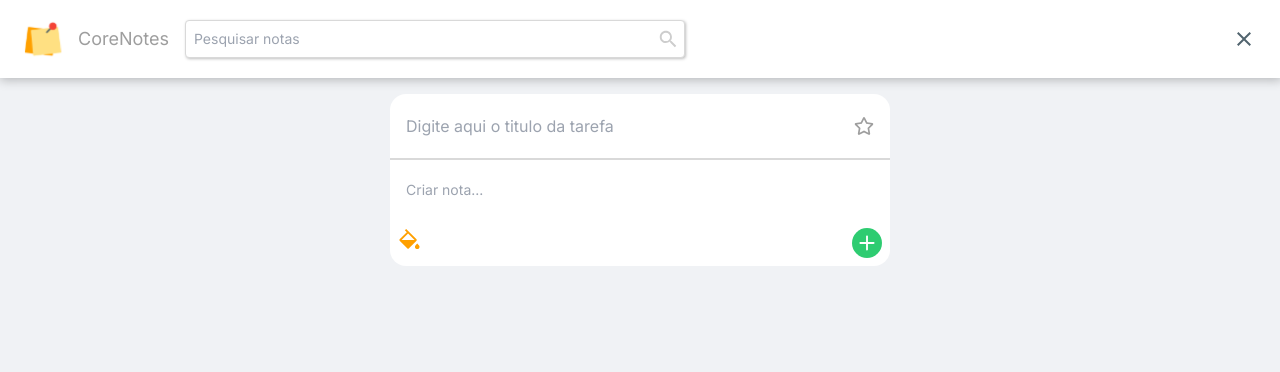
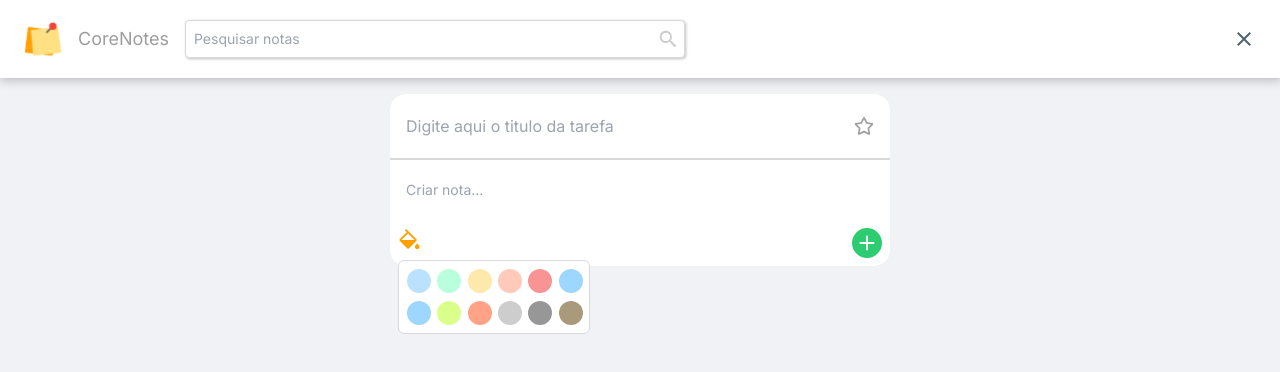
Before and after one commit to devjoselima/corelab-frontend, a React (Vite) app: page / in a window 1280 px wide. Both pictures are taken after a click on the icon 409 px from the left and 239 px from the top of the page. Shown: the top 372 px of the page. Built offline with nearby package versions, Linux system fonts and the light colour scheme; no server answers.

Commit message:
feat: can be add a color in a task

```diff
--- a/src/App.tsx
+++ b/src/App.tsx
@@ -1,6 +1,7 @@
 import { Header } from './components/Header'
 import { TaskInput } from './components/TaskInput'
 import { TaskList } from './components/TaskList'
+import { ColorProvider } from './context/ColorContext'
 import { TaskProvider } from './context/TaskContext'
 
 import { Toaster } from 'sonner'
@@ -8,12 +9,14 @@ import { Toaster } from 'sonner'
 function App() {
     return (
         <TaskProvider>
+            <ColorProvider>
                 <Toaster position="top-right" richColors visibleToasts={1} />
                 <Header />
                 <TaskInput />
                 <div className="md:container mx-auto">
                     <TaskList />
                 </div>
+            </ColorProvider>
         </TaskProvider>
     )
 }
--- a/src/components/ColorPicker/index.tsx
+++ b/src/components/ColorPicker/index.tsx
@@ -1,34 +1,32 @@
+import { useContext } from 'react'
+import ColorContext from '../../context/ColorContext'
+
+import { colors } from '../../utils/colors'
+
 interface ColorPickerProps {
-    onSelectColor: (color: string) => void
+    onSelectColor: () => void
 }
 
 export const ColorPicker = ({ onSelectColor }: ColorPickerProps) => {
-    const colors = [
-        '#BAE2FF',
-        '#B9FFDD',
-        '#FFE8AC',
-        '#FFCAB9',
-        '#F99494',
-        '#9DD6FF',
-        '#9DD6FF',
-        '#DAFF8B',
-        '#FFA285',
-        '#CDCDCD',
-        '#979797',
-        '#A99A7C',
-    ]
+    const { updateColor } = useContext(ColorContext)
+
+    const changeColor = (color: string) => {
+        updateColor(color)
+        onSelectColor()
+    }
 
     return (
         <div className="absolute bg-white p-2 rounded-md border border-gray100 shadow-md z-10 top-0 left-0 mt-8 grid grid-cols-6 gap-2 w-48 ">
-            {colors.map((color, index) => (
+            {colors.map((currentColor, index) => (
                 <div
                     key={index}
                     className="w-6 h-6 rounded-full cursor-pointer"
-                    style={{ backgroundColor: color }}
-                    onClick={() => onSelectColor(color)}
+                    style={{ backgroundColor: currentColor }}
+                    onClick={() => {
+                        changeColor(currentColor)
+                    }}
                 />
             ))}
-            {/* <IoMdClose className="cursor-pointer" onClick={onClose} /> */}
         </div>
     )
 }
--- a/src/components/Task/components/TaskBody/index.tsx
+++ b/src/components/Task/components/TaskBody/index.tsx
@@ -7,6 +7,7 @@ import { IoMdClose } from 'react-icons/io'
 import { RiPaintFill } from 'react-icons/ri'
 import { TfiPencil } from 'react-icons/tfi'
 import { ColorPicker } from '../../../ColorPicker'
+import ColorContext from '../../../../context/ColorContext'
 
 interface TaskBodyProps {
     taskId: string
@@ -15,6 +16,7 @@ interface TaskBodyProps {
 
 export const TaskBody = ({ taskId, description }: TaskBodyProps) => {
     const { editTask, deleteTask } = useContext(TaskContext)
+    const { selectedColor } = useContext(ColorContext)
 
     const [isEditing, setIsEditing] = useState(false)
     const [editedDescription, setEditedDescription] = useState(description)
@@ -44,6 +46,16 @@ export const TaskBody = ({ taskId, description }: TaskBodyProps) => {
         await deleteTask(taskId)
     }
 
+    const handleChangeColor = async () => {
+        try {
+            await editTask(taskId, { color: selectedColor })
+
+            setIsColorPickerOpen(false)
+        } catch (error) {
+            console.error('Error edit task color:', error)
+        }
+    }
+
     const editingTask = () => {
         setIsEditing(true)
         toast.warning('Editando tarefa...')
@@ -51,10 +63,6 @@ export const TaskBody = ({ taskId, description }: TaskBodyProps) => {
 
     const handleColorPickerToggle = () => {
         setIsColorPickerOpen(!isColorPickerOpen)
-    }
-
-    const handleColorSelect = () => {
-        setIsColorPickerOpen(false)
     }
 
     return (
@@ -95,11 +103,11 @@ export const TaskBody = ({ taskId, description }: TaskBodyProps) => {
                     <div className="relative">
                         <RiPaintFill
                             size={20}
-                            className="text-orange400 cursor-pointer relative"
+                            className="text-orange400 cursor-pointer"
                             onClick={handleColorPickerToggle}
                         />
                         {isColorPickerOpen && (
-                            <ColorPicker onSelectColor={handleColorSelect} />
+                            <ColorPicker onSelectColor={handleChangeColor} />
                         )}
                     </div>
                 </div>
--- a/src/components/Task/index.tsx
+++ b/src/components/Task/index.tsx
@@ -26,7 +26,8 @@ export const Task = () => {
             {filteredTasks.map((task) => (
                 <div
                     key={task.id}
-                    className="md:w-[390px] md:mx-0 mx-auto mb-4 h-[437.59px] max-w-[90%] w-[400px] bg-white rounded-[25px] shadow"
+                    className="md:w-[390px] md:mx-0 mx-auto mb-4 h-[437.59px] max-w-[90%] w-[400px rounded-[25px] shadow"
+                    style={{ backgroundColor: task.color }}
                 >
                     <TaskHeader title={task.title} taskId={task.id} />
                     <TaskBody description={task.description} taskId={task.id} />
--- a/src/components/TaskInput/index.tsx
+++ b/src/components/TaskInput/index.tsx
@@ -1,4 +1,5 @@
 import { useContext, useState } from 'react'
+import ColorContext from '../../context/ColorContext'
 import { toast } from 'sonner'
 
 import TaskContext from '../../context/TaskContext'
@@ -6,24 +7,27 @@ import TaskContext from '../../context/TaskContext'
 import { FaRegStar, FaStar } from 'react-icons/fa'
 import { RiPaintFill } from 'react-icons/ri'
 import { IoIosAdd } from 'react-icons/io'
+import { ColorPicker } from '../ColorPicker'
 
 export const TaskInput = () => {
     const { createTask } = useContext(TaskContext)
+    const { selectedColor } = useContext(ColorContext)
 
     const [taskTitle, setTaskTitle] = useState('')
     const [taskDescription, setTaskDescription] = useState('')
+    const [isColorPickerOpen, setIsColorPickerOpen] = useState(false)
 
     const [isFavorited, setIsFavorited] = useState(false)
 
     const handleAddTask = async (
         title: string,
         description: string,
+        color: string,
         isFavorited: boolean
     ) => {
         if (description.length < 1 || title.length < 1) {
             toast.error('Preencha todos os campos!')
         } else {
-            const color = 'blue'
             console.log(isFavorited)
             await createTask(title, description, color, isFavorited)
             toast.success('Tarefa criada com sucesso!')
@@ -33,6 +37,11 @@ export const TaskInput = () => {
     const handleFavoriteTask = () => {
         setIsFavorited((prevState) => !prevState)
     }
+
+    const handleColorPickerToggle = () => {
+        setIsColorPickerOpen(!isColorPickerOpen)
+    }
+
     return (
         <div className="md:w-[500px] bg-white mt-4 mb-10 w-80 mx-auto rounded-2xl">
             <div className="flex items-center py-5 px-4 justify-between border-b-2 border-b-gray100 w-full">
@@ -66,15 +75,26 @@ export const TaskInput = () => {
             />
 
             <div className="flex w-full justify-between p-2">
-                <RiPaintFill
-                    size={22}
-                    className="text-orange400 cursor-pointer"
-                />
+                <div className="relative">
+                    <RiPaintFill
+                        size={22}
+                        className="text-orange400 cursor-pointer"
+                        onClick={handleColorPickerToggle}
+                    />
+                    {isColorPickerOpen && (
+                        <ColorPicker onSelectColor={handleColorPickerToggle} />
+                    )}
+                </div>
 
                 <button
                     className="bg-[#2ecc71] hover:bg-[#27ae60] text-white font-bold  text-sm rounded-full transition duration-300"
                     onClick={() =>
-                        handleAddTask(taskTitle, taskDescription, isFavorited)
+                        handleAddTask(
+                            taskTitle,
+                            taskDescription,
+                            selectedColor,
+                            isFavorited
+                        )
                     }
                 >
                     <IoIosAdd size={30} />
--- /dev/null
+++ b/src/context/ColorContext.tsx
@@ -0,0 +1,27 @@
+import { ReactNode, createContext, useState } from 'react'
+
+interface ColorContextProps {
+    selectedColor: string
+    updateColor: (newColor: string) => void
+}
+
+const ColorContext = createContext({} as ColorContextProps)
+
+interface ColorProviderProps {
+    children: ReactNode
+}
+export const ColorProvider = ({ children }: ColorProviderProps) => {
+    const [selectedColor, setSelectedColor] = useState('#fff')
+
+    const updateColor = (newColor: string) => {
+        setSelectedColor(newColor)
+    }
+
+    return (
+        <ColorContext.Provider value={{ selectedColor, updateColor }}>
+            {children}
+        </ColorContext.Provider>
+    )
+}
+
+export default ColorContext
--- /dev/null
+++ b/src/utils/colors.ts
@@ -0,0 +1,14 @@
+export const colors = [
+    '#BAE2FF',
+    '#B9FFDD',
+    '#FFE8AC',
+    '#FFCAB9',
+    '#F99494',
+    '#9DD6FF',
+    '#9DD6FF',
+    '#DAFF8B',
+    '#FFA285',
+    '#CDCDCD',
+    '#979797',
+    '#A99A7C',
+]
```
Lines whose indentation alone changed are shown as unchanged.
